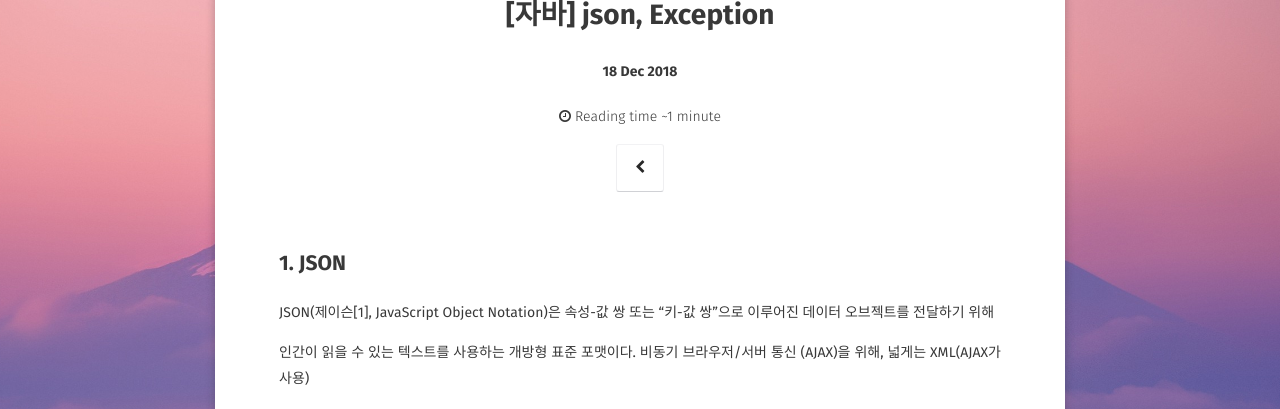
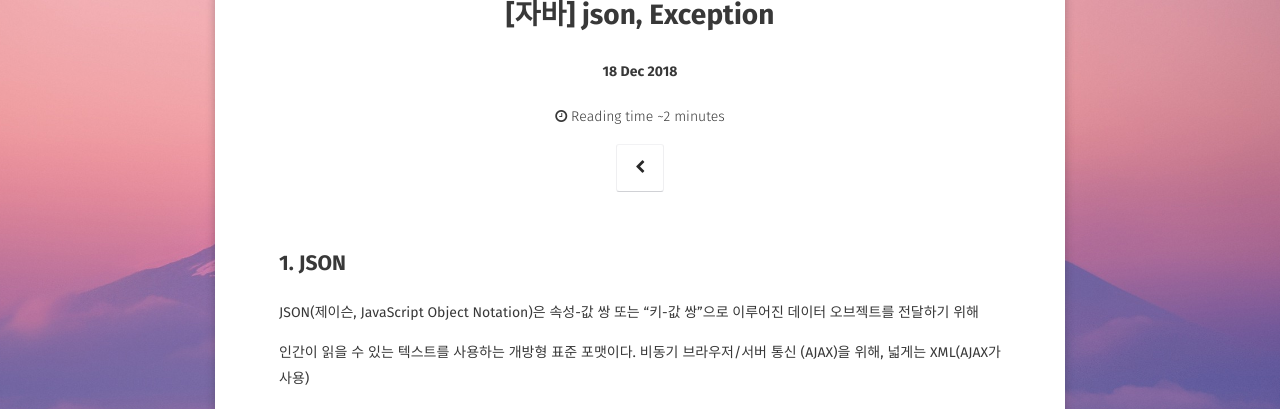
Before and after one commit to choiwono/choiwono.github.io, a Jekyll site: the page built from _posts/2018-12-17-java_basic.md, in a window 1280 px wide and 900 px high. Shown: the part 126-535 px from the top of the window. Built offline with Jekyll 4.4.1, drawn with Linux system fonts in a browser that asks for light colours; some web fonts are replaced; comment, search, counter and statistics services are not loaded; some of the changed text lies outside the part shown.

Commit message:
Update 2018-12-17-java_basic.md

```diff
--- a/_posts/2018-12-17-java_basic.md
+++ b/_posts/2018-12-17-java_basic.md
@@ -14,7 +14,7 @@
 
 ## 1. JSON
 
-JSON(제이슨[1], JavaScript Object Notation)은 속성-값 쌍 또는 "키-값 쌍"으로 이루어진 데이터 오브젝트를 전달하기 위해
+JSON(제이슨, JavaScript Object Notation)은 속성-값 쌍 또는 "키-값 쌍"으로 이루어진 데이터 오브젝트를 전달하기 위해
 
 인간이 읽을 수 있는 텍스트를 사용하는 개방형 표준 포맷이다. 비동기 브라우저/서버 통신 (AJAX)을 위해, 넓게는 XML(AJAX가 사용)
 
```
Also changed, not shown: other parts of _posts/2018-12-17-java_basic.md (+5 -0 lines).
